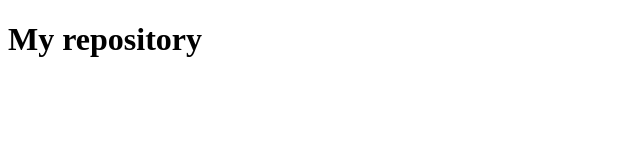
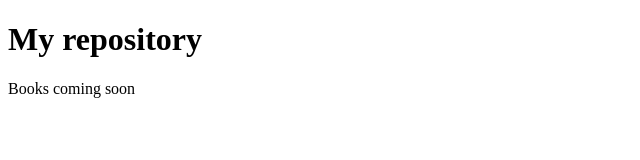
Before and after one commit to Tamanna4D/my-repository, a plain HTML site: page index.html in a window 1280 px wide. Shown: the whole page, without its empty margins (0-640 px from the left). Drawn offline with Linux system fonts and the light colour scheme.

Commit message:
first commit

```diff
--- a/index.html
+++ b/index.html
@@ -7,5 +7,6 @@
 </head>
 <body>
     <h1>My repository</h1>
+    <p>Books coming soon</p>
 </body>
 </html>
```
